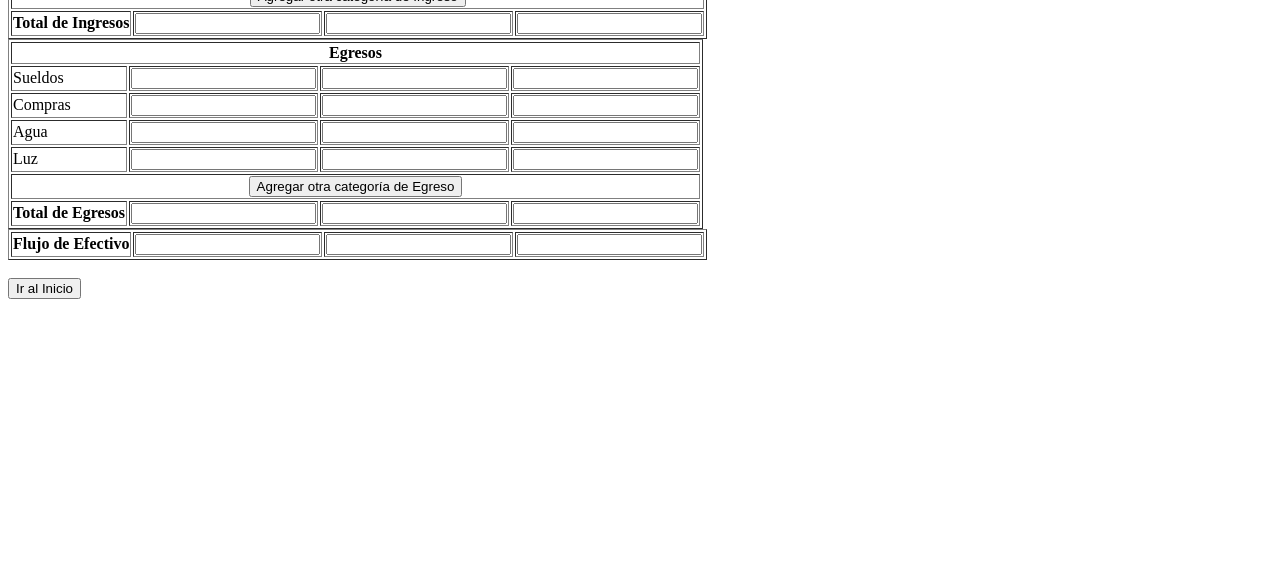
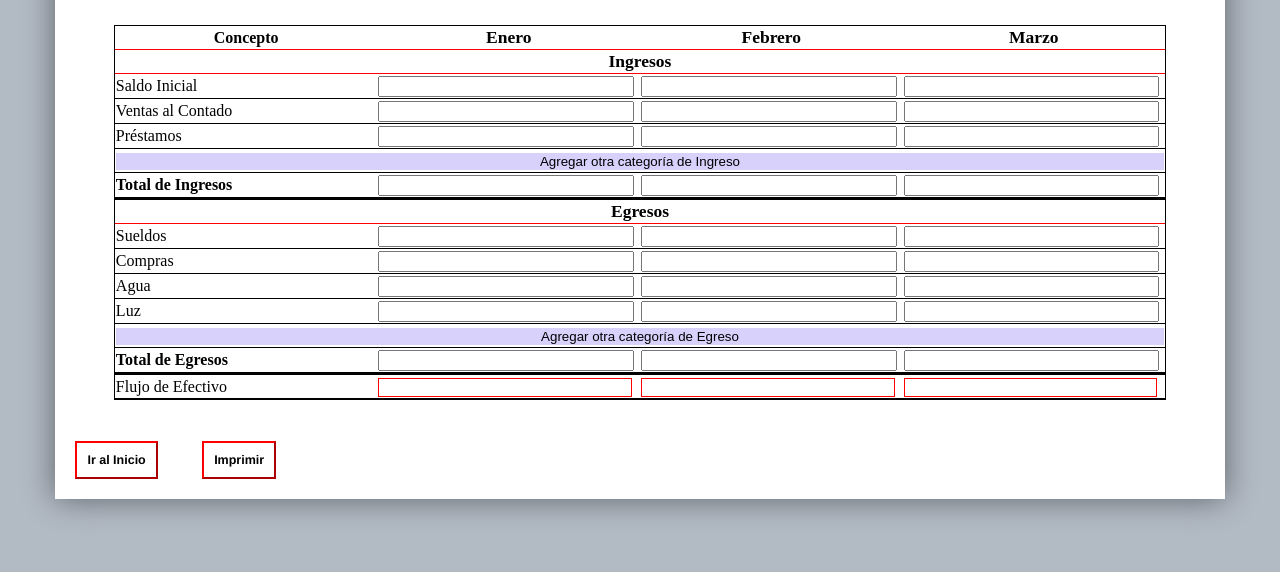
Before and after one commit to Rod-Rod-Rod/conta2, a plain HTML site: page TRIMESTRAL.html in a window 1280 px wide. Shown: the part 228-800 px from the top of the page. Drawn offline with Linux system fonts and the light colour scheme.

Commit message:
Add files via upload

```diff
--- a/TRIMESTRAL.html
+++ b/TRIMESTRAL.html
@@ -3,7 +3,8 @@
 <head>
     <meta charset="UTF-8">
     <meta name="viewport" content="width=device-width, initial-scale=1.0">
-    <title>Flujo de Efectivo Trimestral</title>
+    <title>Flujo de Efectivo - Trimestral</title>
+    <link rel="stylesheet" href="trimestral.css">
     <script>
         function calcularTotalIngresos() {
             let totalEnero = 0;
@@ -64,7 +65,7 @@
         function agregarFilaIngreso() {
             const tabla = document.getElementById("tablaIngresos");
             const nuevaFila = tabla.insertRow(tabla.rows.length - 2); // Inserta antes del total de ingresos
-            nuevaFila.insertCell(0).innerHTML = '<input type="text" placeholder="Nueva categoría">';
+            nuevaFila.insertCell(0).innerHTML = '<input type="text" class="contenido nuevo" placeholder="Nueva categoría">';
             nuevaFila.insertCell(1).innerHTML = '<input type="number" class="ingreso-enero" oninput="calcularTotalIngresos()">';
             nuevaFila.insertCell(2).innerHTML = '<input type="number" class="ingreso-febrero" oninput="calcularTotalIngresos()">';
             nuevaFila.insertCell(3).innerHTML = '<input type="number" class="ingreso-marzo" oninput="calcularTotalIngresos()">';
@@ -74,7 +75,7 @@
         function agregarFilaEgreso() {
             const tabla = document.getElementById("tablaEgresos");
             const nuevaFila = tabla.insertRow(tabla.rows.length - 2); // Inserta antes del total de egresos
-            nuevaFila.insertCell(0).innerHTML = '<input type="text" placeholder="Nueva categoría">';
+            nuevaFila.insertCell(0).innerHTML = '<input type="text" class="contenido nuevo" placeholder="Nueva categoría">';
             nuevaFila.insertCell(1).innerHTML = '<input type="number" class="egreso-enero" oninput="calcularTotalEgresos()">';
             nuevaFila.insertCell(2).innerHTML = '<input type="number" class="egreso-febrero" oninput="calcularTotalEgresos()">';
             nuevaFila.insertCell(3).innerHTML = '<input type="number" class="egreso-marzo" oninput="calcularTotalEgresos()">';
@@ -83,10 +84,11 @@
     </script>
 </head>
 <body>
-    <h1>Flujo de Efectivo Trimestral (Enero - Marzo)</h1>
-    <table id="tablaIngresos" border>
+<div>
+    <h1>Flujo de Efectivo Trimestral <span>(Enero - Marzo)</span></h1>
+    <table id="tablaIngresos">
         <tr>
-            <th>Concepto</th>
+            <th class="contenido">Concepto</th>
             <th>Enero</th>
             <th>Febrero</th>
             <th>Marzo</th>
@@ -95,86 +97,86 @@
             <th colspan="4" style="text-align: center; font-weight: bold">Ingresos</th>
         </tr>
         <tr>
-            <td>Saldo Inicial</td>
+            <td class="contenido">Saldo Inicial</td>
             <td><input type="number" class="ingreso-enero" oninput="calcularTotalIngresos()"></td>
             <td><input type="number" class="ingreso-febrero" oninput="calcularTotalIngresos()" id="SaldoFebrero" readonly></td>
             <td><input type="number" class="ingreso-marzo" oninput="calcularTotalIngresos()" id="SaldoMarzo" readonly></td>
         </tr>
         <tr>
-            <td>Ventas al Contado</td>
+            <td class="contenido">Ventas al Contado</td>
             <td><input type="number" class="ingreso-enero" oninput="calcularTotalIngresos()"></td>
             <td><input type="number" class="ingreso-febrero" oninput="calcularTotalIngresos()"></td>
             <td><input type="number" class="ingreso-marzo"  oninput="calcularTotalIngresos()"></td>
         </tr>
         <tr>
-            <td>Préstamos</td>
+            <td class="contenido">Préstamos</td>
             <td><input type="number" class="ingreso-enero" oninput="calcularTotalIngresos()"></td>
             <td><input type="number" class="ingreso-febrero" oninput="calcularTotalIngresos()"></td>
             <td><input type="number" class="ingreso-marzo" oninput="calcularTotalIngresos()"></td>
         </tr>
         <tr>
             <td colspan="4" style="text-align: center;">
-                <button onclick="agregarFilaIngreso()">Agregar otra categoría de Ingreso</button>
+                <button class="agregar" onclick="agregarFilaIngreso()">Agregar otra categoría de Ingreso</button>
             </td>
         </tr>
         <tr>
-            <td><strong>Total de Ingresos</strong></td>
+            <td class="contenido"><strong>Total de Ingresos</strong></td>
             <td><input type="number" id="totalEneroIngreso" readonly></td>
             <td><input type="number" id="totalFebreroIngreso" readonly></td>
             <td><input type="number" id="totalMarzoIngreso" readonly></td>
         </tr>
     </table>
-    <!-- Tabla de Egresos -->
-    <table id="tablaEgresos" border>
+    <table id="tablaEgresos">
         <tr>
             <th colspan="4" style="text-align: center; font-weight: bold">Egresos</th>
         </tr>
         <tr>
-            <td>Sueldos</td>
+            <td class="contenido">Sueldos</td>
             <td><input type="number" class="egreso-enero" oninput="calcularTotalEgresos()"></td>
             <td><input type="number" class="egreso-febrero" oninput="calcularTotalEgresos()"></td>
             <td><input type="number" class="egreso-marzo" oninput="calcularTotalEgresos()"></td>
         </tr>
         <tr>
-            <td>Compras</td>
+            <td class="contenido">Compras</td>
             <td><input type="number" class="egreso-enero" oninput="calcularTotalEgresos()"></td>
             <td><input type="number" class="egreso-febrero" oninput="calcularTotalEgresos()"></td>
             <td><input type="number" class="egreso-marzo" oninput="calcularTotalEgresos()"></td>
         </tr>
         <tr>
-            <td>Agua</td>
+            <td class="contenido">Agua</td>
             <td><input type="number" class="egreso-enero" oninput="calcularTotalEgresos()"></td>
             <td><input type="number" class="egreso-febrero" oninput="calcularTotalEgresos()"></td>
             <td><input type="number" class="egreso-marzo" oninput="calcularTotalEgresos()"></td>
         </tr>
         <tr>
-            <td>Luz</td>
+            <td class="contenido">Luz</td>
             <td><input type="number" class="egreso-enero" oninput="calcularTotalEgresos()"></td>
             <td><input type="number" class="egreso-febrero" oninput="calcularTotalEgresos()"></td>
             <td><input type="number" class="egreso-marzo" oninput="calcularTotalEgresos()"></td>
         </tr>
         <tr>
             <td colspan="4" style="text-align: center;">
-                <button onclick="agregarFilaEgreso()">Agregar otra categoría de Egreso</button>
+                <button class="agregar" onclick="agregarFilaEgreso()">Agregar otra categoría de Egreso</button>
             </td>
         </tr>
         <tr>
-            <td><strong>Total de Egresos</strong></td>
+            <td class="contenido"><strong>Total de Egresos</strong></td>
             <td><input type="number" id="totalEneroEgreso" readonly></td>
             <td><input type="number" id="totalFebreroEgreso" readonly></td>
             <td><input type="number" id="totalMarzoEgreso" readonly></td>
         </tr>
     </table>
-    <!-- Tabla de Diferencia -->
-    <table border>
+    <table>
         <tr>
-            <th>Flujo de Efectivo</th>
-            <td><input type="number" id="diferenciaEnero" readonly></td>
-            <td><input type="number" id="diferenciaFebrero" readonly></td>
-            <td><input type="number" id="diferenciaMarzo" readonly></td>
+            <td class="contenido">Flujo de Efectivo</td>
+            <td><input class="flujo" type="number" id="diferenciaEnero" readonly></td>
+            <td><input class="flujo" type="number" id="diferenciaFebrero" readonly></td>
+            <td><input class="flujo" type="number" id="diferenciaMarzo" readonly></td>
         </tr>
     </table>
     <br>
-    <button onclick="window.location.href='index.html'">Ir al Inicio</button>
+    <button class="volver no-print" onclick="window.location.href='index.html'">Ir al Inicio</button>
+    <button class="volver no-print" onclick="window.print()">Imprimir</button>
+</div>
 </body>
 </html>
--- /dev/null
+++ b/trimestral.css
@@ -0,0 +1,83 @@
+body {
+    background-color: #b2bac4;
+    font-size: 17.5px;
+}
+
+h1 {
+    font-size: 60px;
+    font-family: Arial;
+    color:#062543;
+    padding-top: 25px;
+    text-align: center;
+}
+
+div {
+    width: 92.5%;
+    background-color: #fff;
+    margin: auto;
+    margin-top: 50px;
+    box-shadow: 0 0 30px 0 #0007;
+}
+
+table {
+    margin: auto;
+    border: 1px solid #000;
+}
+
+input {
+    width:95%;
+    font-family: arial;
+    text-align: center;
+}
+
+
+th {
+    border-bottom: 0.25px solid #f00;
+}
+
+td {
+  border-bottom: 0.25px solid #000;
+  width: 25%
+}
+
+table{
+    width: 90%;
+    border-spacing: 0;
+}
+
+.agregar{
+    border: none;
+    width: 100%;
+    background: #d8d1fc;
+}
+
+.volver{
+    font-family: Helvetica;
+    font-size:12.5px;
+    font-weight: bold;
+    padding: 10px;
+    margin: 20px;
+    border-color: red;
+    border-width: 2px;
+    background: transparent;
+}
+
+.nuevo{
+    border: none;
+    text-align: left;
+}
+
+.contenido{
+    font-family: 'Times New Roman';
+    font-size: 16px;
+}
+
+.flujo {
+    border: .5px solid #ff0000;
+}
+
+@media print {
+    .no-print {
+        display: none;
+    }
+}
```
